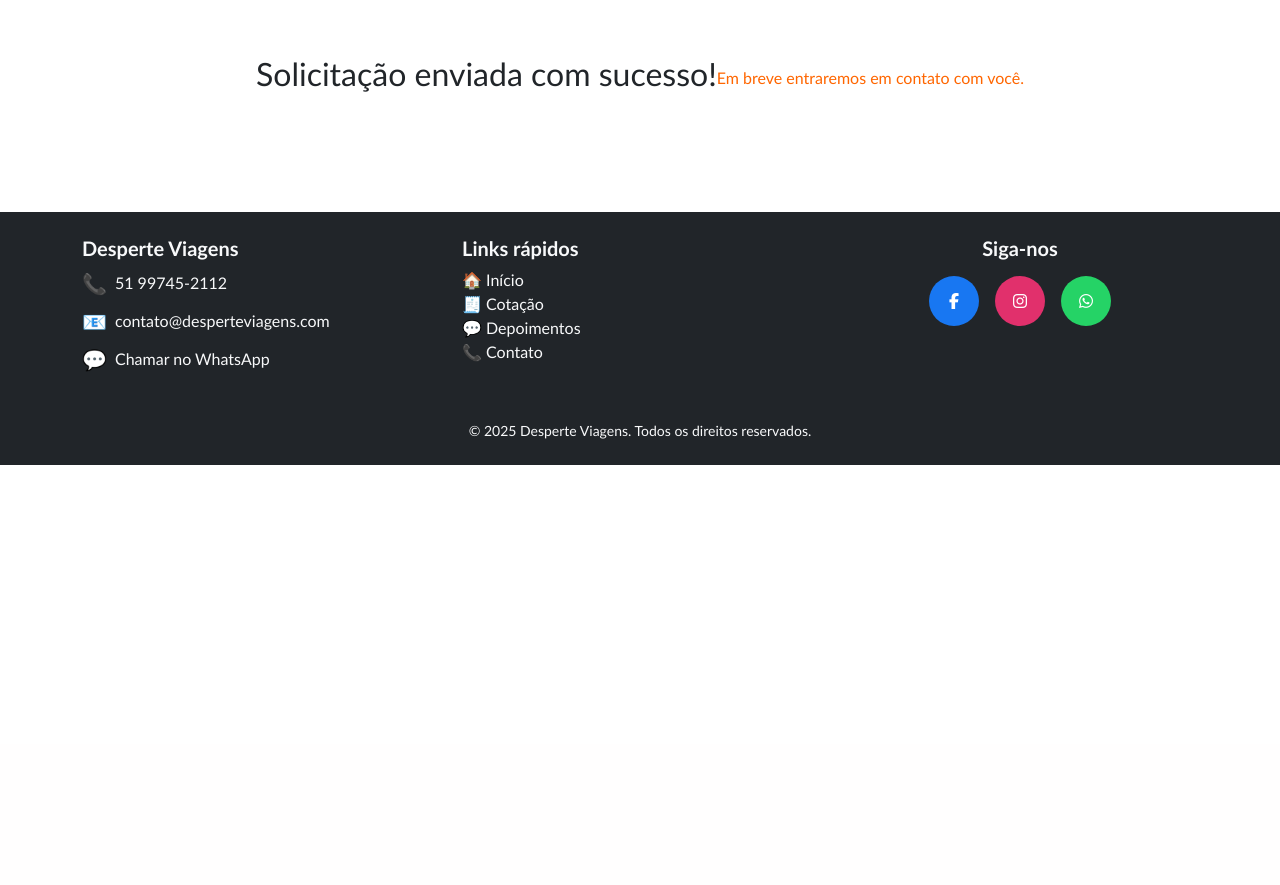
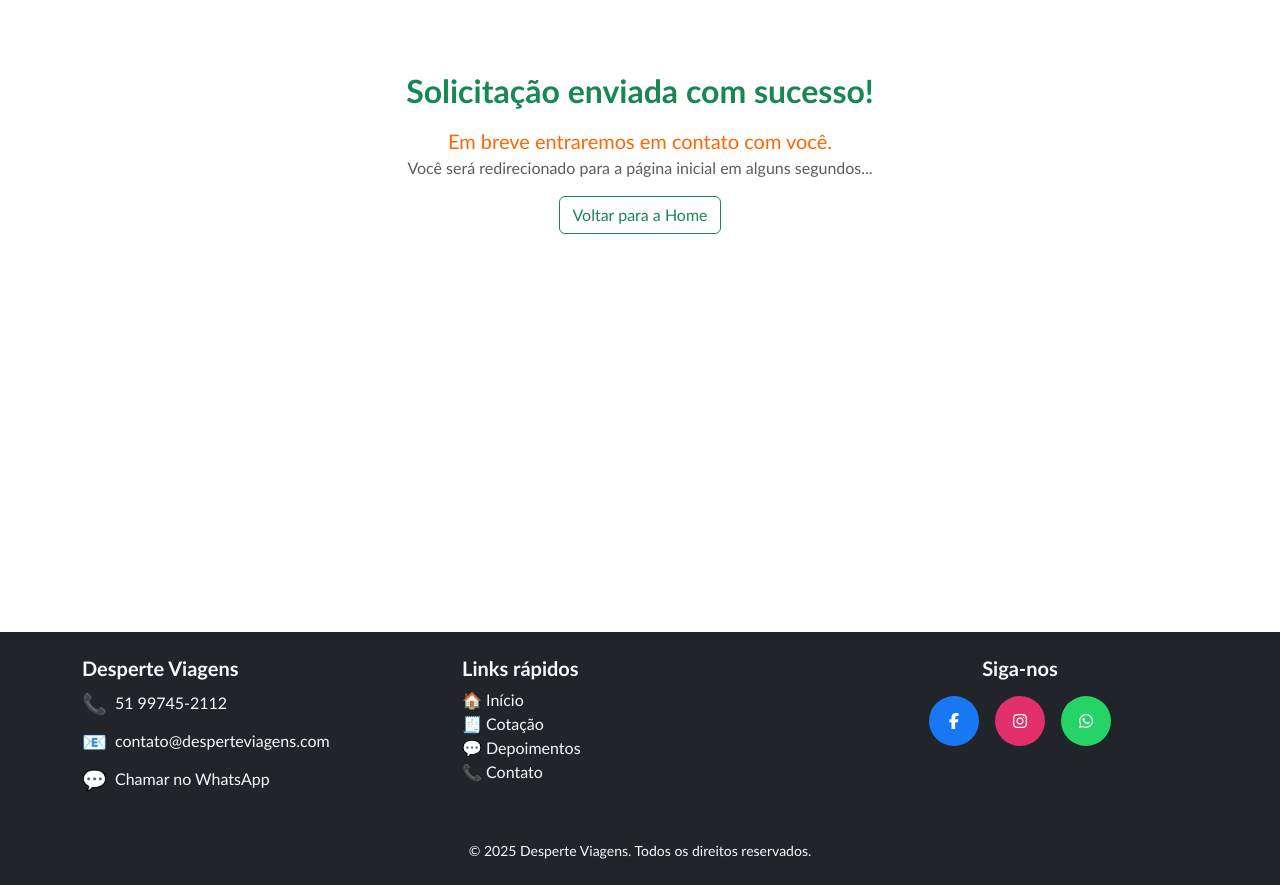
Before and after one commit to brunohaas1/desperteviagens, a Django app: page /orcamento/sucesso/ in a window 1280 px wide. Shown: the part 56-941 px from the top of the page. Before the commit the page ends 521 px from the top, so only its background shows below. Run offline with Django 5.2, Linux system fonts and the light colour scheme.

Commit message:
Atualiza página de orçamento sucesso com herança de base e redirecionamento

```diff
--- a/templates/viagens/html/orcamento_sucesso.html
+++ b/templates/viagens/html/orcamento_sucesso.html
@@ -1,8 +1,21 @@
-{% include "viagens/html/menu.html" %}
+{% extends "viagens/html/base.html" %}
+{% load static %}
 
-<div class="conteudo">
-    <h2>Solicitação enviada com sucesso!</h2><BR><br>
-    <p>Em breve entraremos em contato com você.</p>
+{% block title %}Orçamento Enviado - Desperte Viagens{% endblock %}
+
+{% block content %}
+<div class="container py-5 text-center" style="min-height: 70vh;">
+  <h2 class="text-success fw-bold mb-3">Solicitação enviada com sucesso!</h2>
+  <p class="lead">Em breve entraremos em contato com você.</p>
+  <p class="text-muted">Você será redirecionado para a página inicial em alguns segundos...</p>
+  <a href="{% url 'home' %}" class="btn btn-outline-success mt-3">Voltar para a Home</a>
 </div>
+{% endblock %}
 
-{% include "viagens/html/rodape.html" %}
+{% block scripts_extra %}
+<script>
+  setTimeout(function() {
+    window.location.href = "{% url 'home' %}";
+  }, 7000); // redireciona em 5 segundos
+</script>
+{% endblock %}
```
Also changed, not shown: db.sqlite3.
